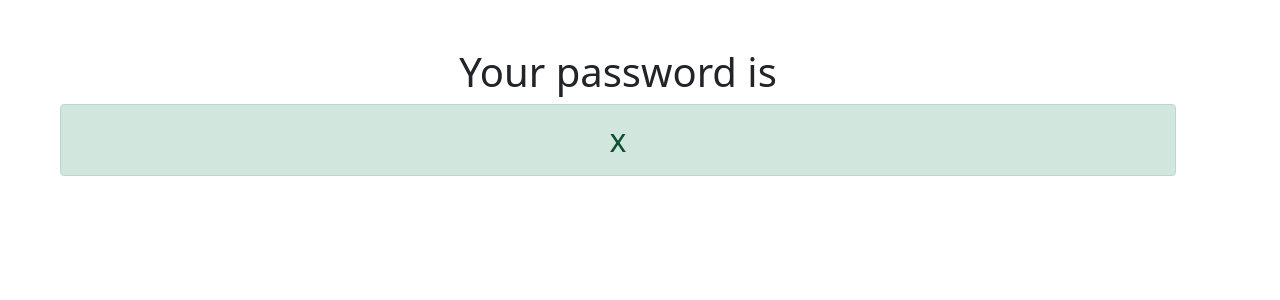
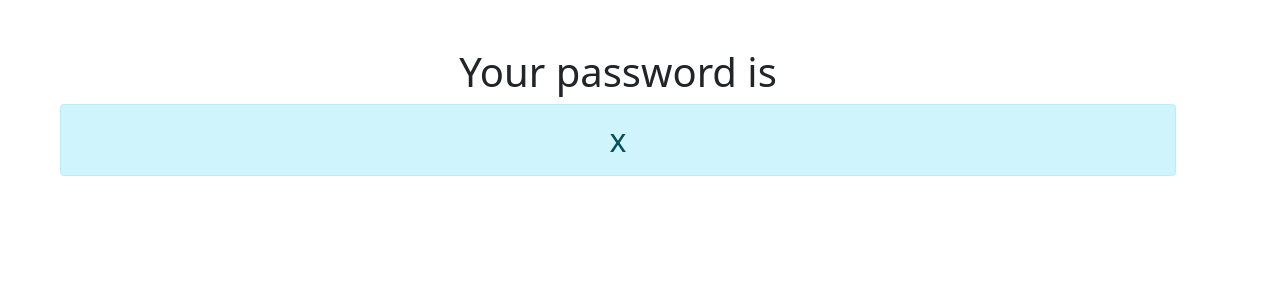
Before and after one commit to dtshering76/django-password-generator, a Django app: template password/passwordapp/templates/passwordapp/password.html in a window 1280 px wide. Shown: the part 56-356 px from the top of the page. Run offline with Django 3.2, Linux system fonts and the light colour scheme; the template is opened without the code that fills it: most values are stand-ins (such as "Sample title", 1, 10 or a date in 2020).

Commit message:
second commit

```diff
--- a/password/passwordapp/templates/passwordapp/base.html
+++ b/password/passwordapp/templates/passwordapp/base.html
@@ -12,7 +12,7 @@
   </head>
   <body>
     {% include "passwordapp/navbar.html" %}
-    <div class="container text-center m-5 align-left">
+    <div class="container text-center m-5">
         {% block content %}{% endblock  %}
     </div>
 
--- a/password/passwordapp/templates/passwordapp/password.html
+++ b/password/passwordapp/templates/passwordapp/password.html
@@ -1,5 +1,5 @@
 {% extends "passwordapp/base.html" %}
 {% block content %}
 <h1>Your password is</h1>
-<h2 class="alert alert-success">{{password}}</h2>
+<h2 class="alert alert-info">{{password}}</h2>
 {% endblock  %}
```
